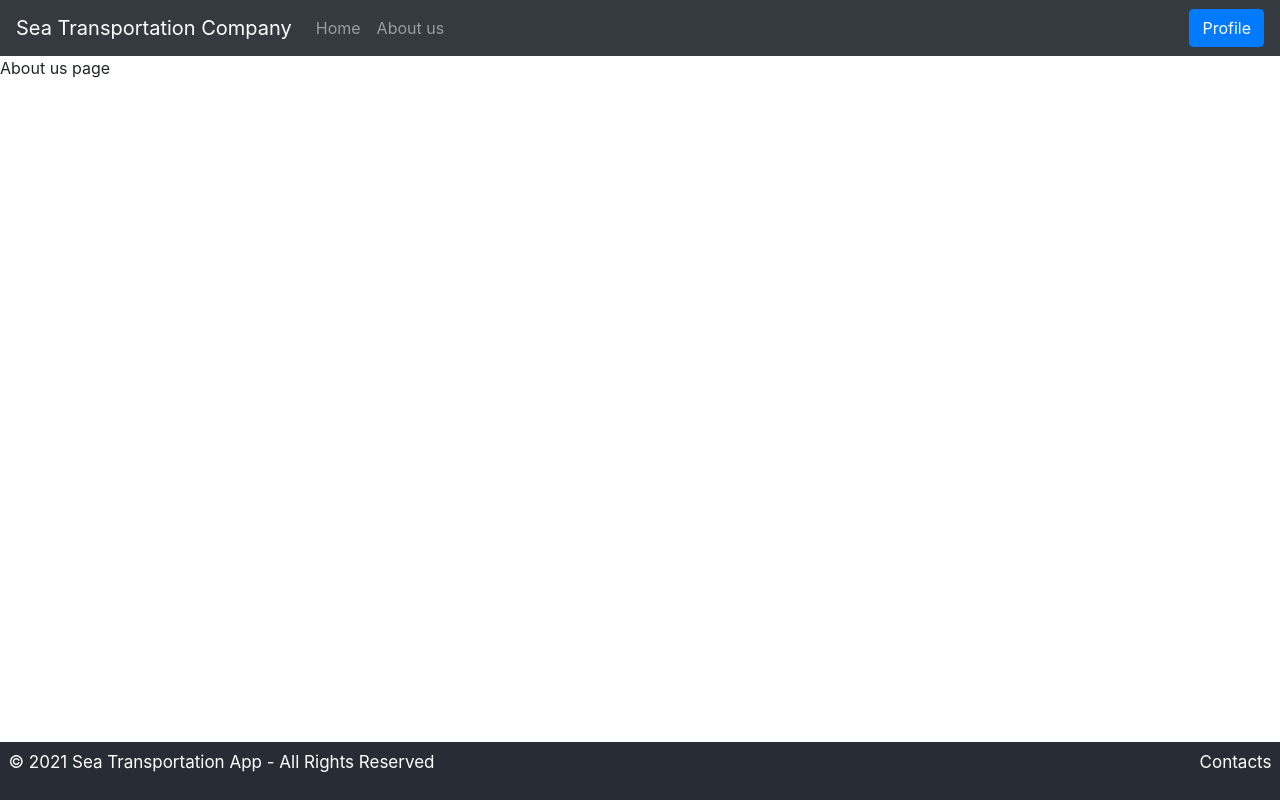
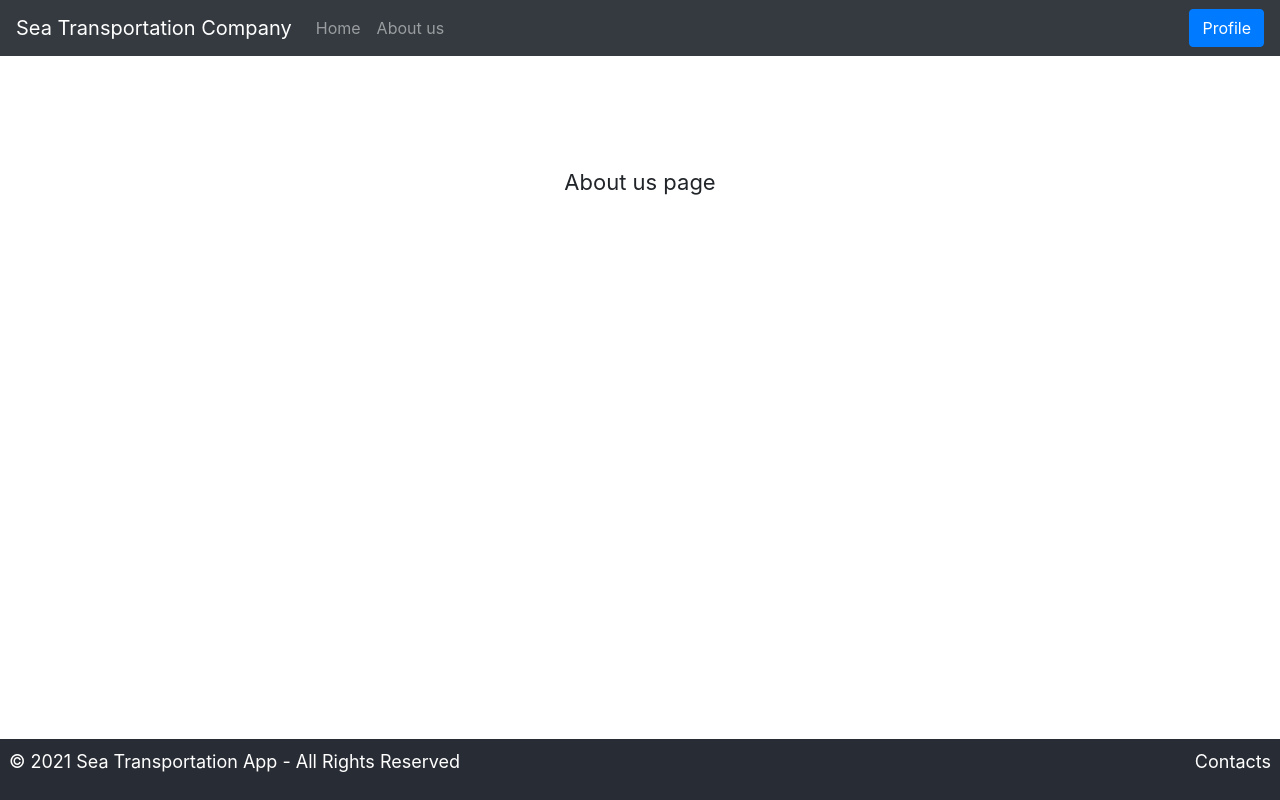
Before and after one commit to MyStoryWithoutYou/sea_transportation_app, a React (Create React App) app in the folder sea_transport_app/: page /about in a window 1280 px wide. Built offline with nearby package versions, Linux system fonts and the light colour scheme.

Commit message:
edited "about us"and "profile" pages

```diff
--- a/sea_transport_app/src/App.css
+++ b/sea_transport_app/src/App.css
@@ -20,7 +20,7 @@
   flex-direction: column;
   align-items: center;
   justify-content: center;
-  font-size: calc(10px + 2vmin);
+  font-size: 18px;
   color: white;
 }
 
@@ -42,7 +42,7 @@
   flex-direction: column;
   align-items: center;
   justify-content: center;
-  font-size: 17px;
+  font-size: 18px;
   color: white;
   width: 100%;
   position:absolute;
@@ -51,6 +51,7 @@
 }
 
 .contacts{
+  font-size:18px;
   position:absolute;
   top:0;
   right:0;
@@ -58,6 +59,19 @@
 }
 
 .orders{
+  font-size:20px;
   text-align: center;
   width:60%;
 }
+
+.about{
+  font-size:22px;
+  text-align:center;
+  margin-top:5em;
+}
+
+.profile{
+  font-size:22px;
+  text-align:center;
+  margin-top:5em;
+}
--- a/sea_transport_app/src/Pages/About.js
+++ b/sea_transport_app/src/Pages/About.js
@@ -2,7 +2,7 @@ import React from "react";
 
 const About = () => {
     return(
-        <div>
+        <div className="about">
             About us page
         </div>
     )
--- a/sea_transport_app/src/Pages/Profile.js
+++ b/sea_transport_app/src/Pages/Profile.js
@@ -2,7 +2,7 @@ import React from "react";
 
 const Profile = () => {
     return(
-        <div>
+        <div className="profile">
             Profile page
         </div>
     )
```
